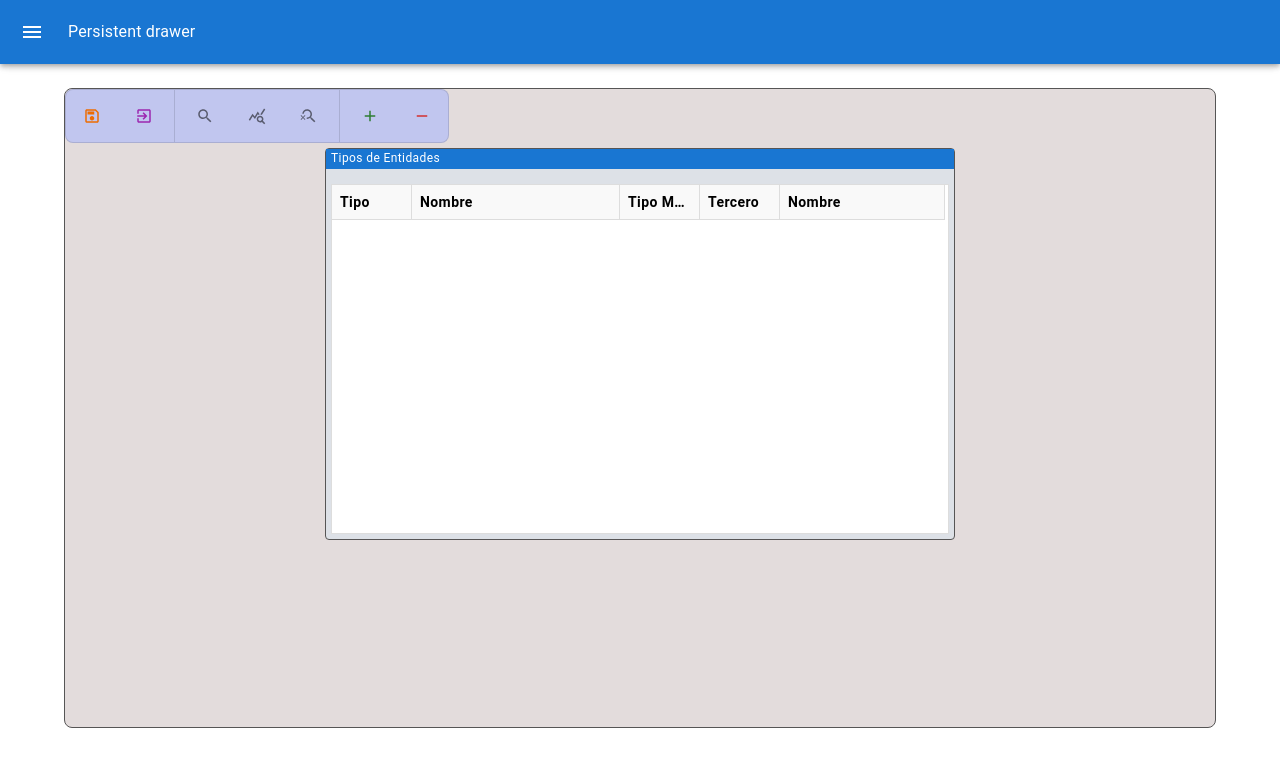
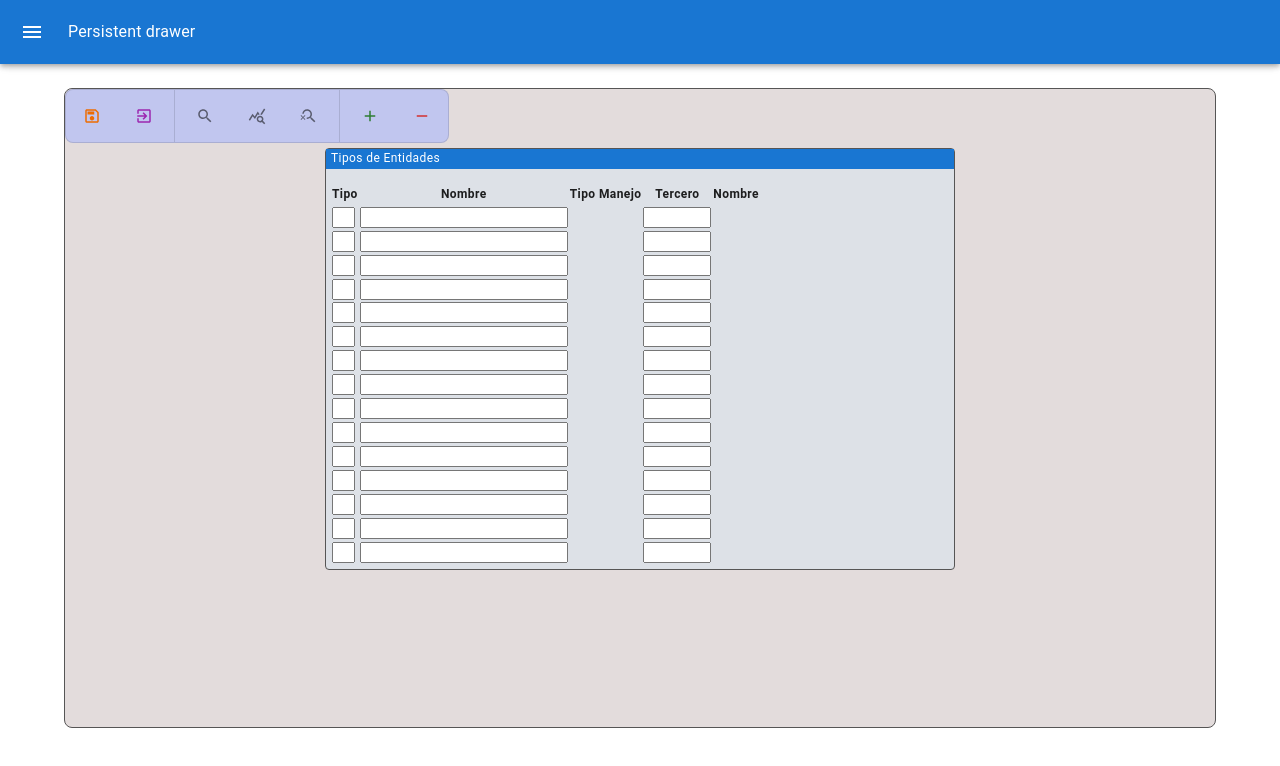
Before and after one commit to wilisaza/test_mui, a React (Create React App) app: page / in a window 1280 px wide. Shown: the top 766 px of the page. Built offline with nearby package versions, Linux system fonts and the light colour scheme.

Commit message:
Descomposición de tabla que simula grid en componentes

```diff
--- /dev/null
+++ b/src/components/Field.js
@@ -0,0 +1,28 @@
+import React from "react";
+
+function Field({ item, index }) {
+  const FieldType = () => {
+    switch (item["-ItemType"]) {
+      case "Text Item":
+        return (
+          <input
+            key={item["-Name"] + "-" + index}
+            id={item["-Name"] + "-" + index}
+            type="text"
+            style={{
+              width: parseInt(item["-Width"]),
+              //height: parseInt(item["-Height"]),
+            }}
+          />
+        );
+        break;
+
+      default:
+        break;
+    }
+  };
+
+  return <FieldType />;
+}
+
+export default Field;
--- a/src/components/Form.js
+++ b/src/components/Form.js
@@ -18,7 +18,7 @@ import Tooltip from "@mui/material/Tooltip";
 
 import Divider from "@mui/material/Divider";
 
-import FormBlock from "./FormBlock";
+import FormBody from "./FormBody";
 import FormGrid from "./FormGrid";
 
 let factorSize = 1;
@@ -149,8 +149,8 @@ function Form({ formStruct }) {
               {formStruct.Window["-Title"]}
             </Box>
             <Box id="blockBox" padding="5px">
-              {/*<FormBlock dataBlock={formStruct.Block} />*/}
-              <FormGrid dataBlock={formStruct.Block} />
+              <FormBody dataBlock={formStruct.Block} />
+              {/*<FormGrid dataBlock={formStruct.Block} />*/}
             </Box>
           </Typography>
         </Box>
--- a/src/components/FormBlock.js
+++ /dev/null
@@ -1,71 +0,0 @@
-import React from "react";
-
-import { keyExists } from "../functions/arrayFunctions";
-
-function FormBlock({ dataBlock }) {
-  //if(dataBlock.isArray()) //Se necesita evaluar si se envía un solo bloque o un array de ellos
-
-  const Rep = () => {
-    let rows = [];
-    for (let i = 0; i < parseInt(dataBlock["-RecordsDisplayCount"]); i++) {
-      rows.push(
-        <tr>
-          {dataBlock &&
-            dataBlock.Item.map((item) =>
-              keyExists(item, "-CanvasName") ? (
-                <td>
-                  <input
-                    key={item["-Name"] + "-" + i}
-                    id={item["-Name"] + "-" + i}
-                    type="text"
-                    style={{
-                      width: parseInt(item["-Width"]),
-                      //height: parseInt(item["-Height"]),
-                    }}
-                  />
-                </td>
-              ) : (
-                <></>
-              )
-            )}
-        </tr>
-      );
-    }
-    return rows;
-  };
-
-  return (
-    <>
-      <table style={{ borderCollapse: "collapse" }}>
-        <tr>
-          {dataBlock &&
-            dataBlock.Item.map((item) =>
-              keyExists(item, "-CanvasName") ? (
-                <th>{item["-Prompt"]}</th>
-              ) : (
-                <></>
-              )
-            )}
-        </tr>
-        <Rep />
-      </table>
-    </>
-  );
-}
-
-export default FormBlock;
-
-/*<TextField
-            size="small"
-            id={item["-Name"]}
-            label={item["-Prompt"]}
-            sx={{
-              width: parseInt(item["-Width"]) + "px",
-              padding: 0,
-              fontSize: "8px",
-              bgcolor: "white",
-              //height: parseInt(item["-Height"]) + "px",
-            }}
-          >
-            {console.log(item["-Width"])}
-          </TextField>*/
--- /dev/null
+++ b/src/components/FormBody.js
@@ -0,0 +1,56 @@
+import React from "react";
+
+import Record from "./Record";
+
+import { keyExists } from "../functions/arrayFunctions";
+
+function FormBody({ dataBlock }) {
+  //if(dataBlock.isArray()) //Se necesita evaluar si se envía un solo bloque o un array de ellos
+
+  const BlockDef = () => {
+    if (!Array.isArray(dataBlock)) {
+      if (parseInt(dataBlock["-RecordsDisplayCount"]) > 1) {
+        let rows = [];
+        let tableHead = (
+          <tr>
+            {dataBlock &&
+              dataBlock.Item.map((item) =>
+                keyExists(item, "-CanvasName") ? (
+                  <th>{item["-Prompt"]}</th>
+                ) : (
+                  <></>
+                )
+              )}
+          </tr>
+        );
+        rows.push(tableHead);
+        for (let i = 0; i < parseInt(dataBlock["-RecordsDisplayCount"]); i++) {
+          rows.push(
+            <Record dataBlock={dataBlock} index={i} displayLabel={false} />
+          );
+        }
+        return <table style={{ borderCollapse: "collapse" }}>{rows}</table>;
+      }
+      return <Record dataBlock={dataBlock} index={0} displayLabel={true} />;
+    }
+  };
+
+  return <BlockDef />;
+}
+
+export default FormBody;
+
+/*<TextField
+            size="small"
+            id={item["-Name"]}
+            label={item["-Prompt"]}
+            sx={{
+              width: parseInt(item["-Width"]) + "px",
+              padding: 0,
+              fontSize: "8px",
+              bgcolor: "white",
+              //height: parseInt(item["-Height"]) + "px",
+            }}
+          >
+            {console.log(item["-Width"])}
+          </TextField>*/
--- /dev/null
+++ b/src/components/Record.js
@@ -0,0 +1,31 @@
+import React from "react";
+
+import Field from "./Field";
+
+import { keyExists } from "../functions/arrayFunctions";
+
+function Record({ dataBlock, index, displayLabel }) {
+  const Rep = () => {
+    let rows = displayLabel ? (
+      <></>
+    ) : (
+      <tr>
+        {dataBlock &&
+          dataBlock.Item.map((item) =>
+            keyExists(item, "-CanvasName") ? (
+              <td>
+                <Field item={item} index={index} />
+              </td>
+            ) : (
+              <></>
+            )
+          )}
+      </tr>
+    );
+    return rows;
+  };
+
+  return <Rep />;
+}
+
+export default Record;
```
